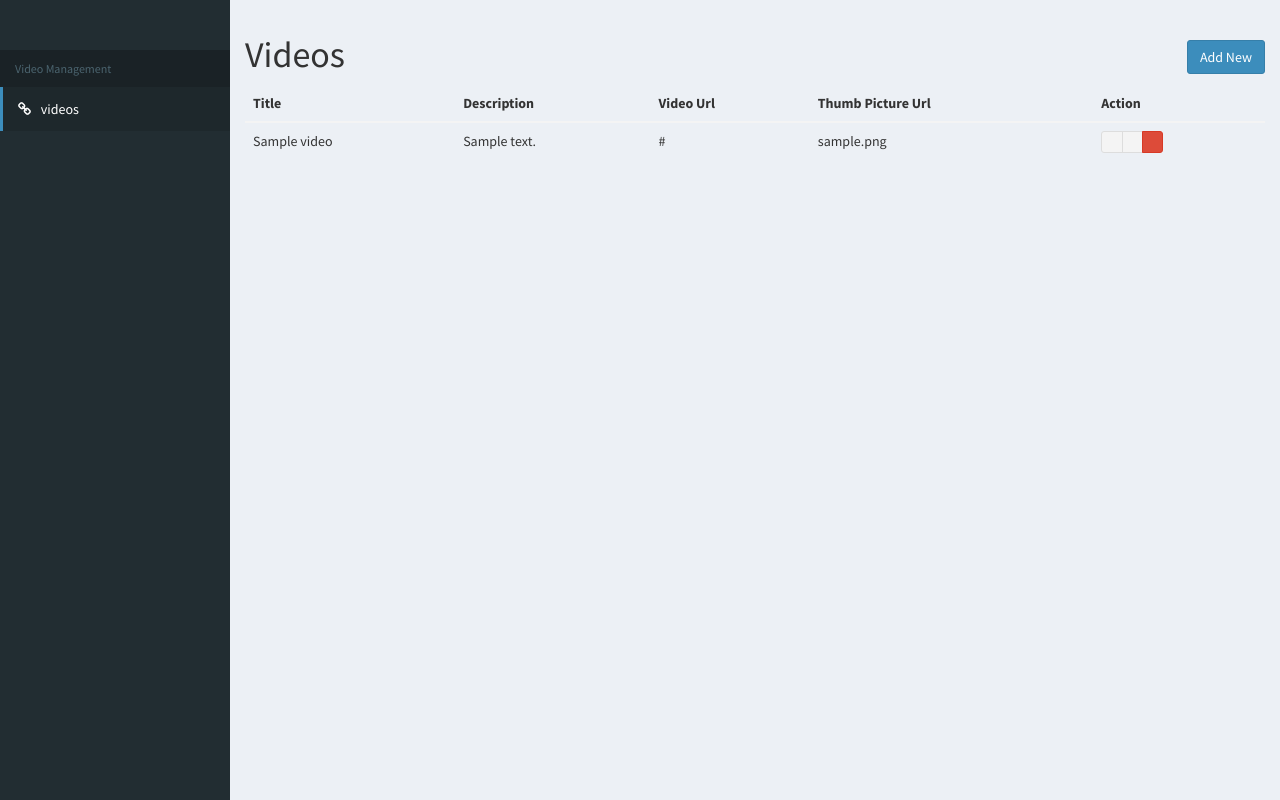
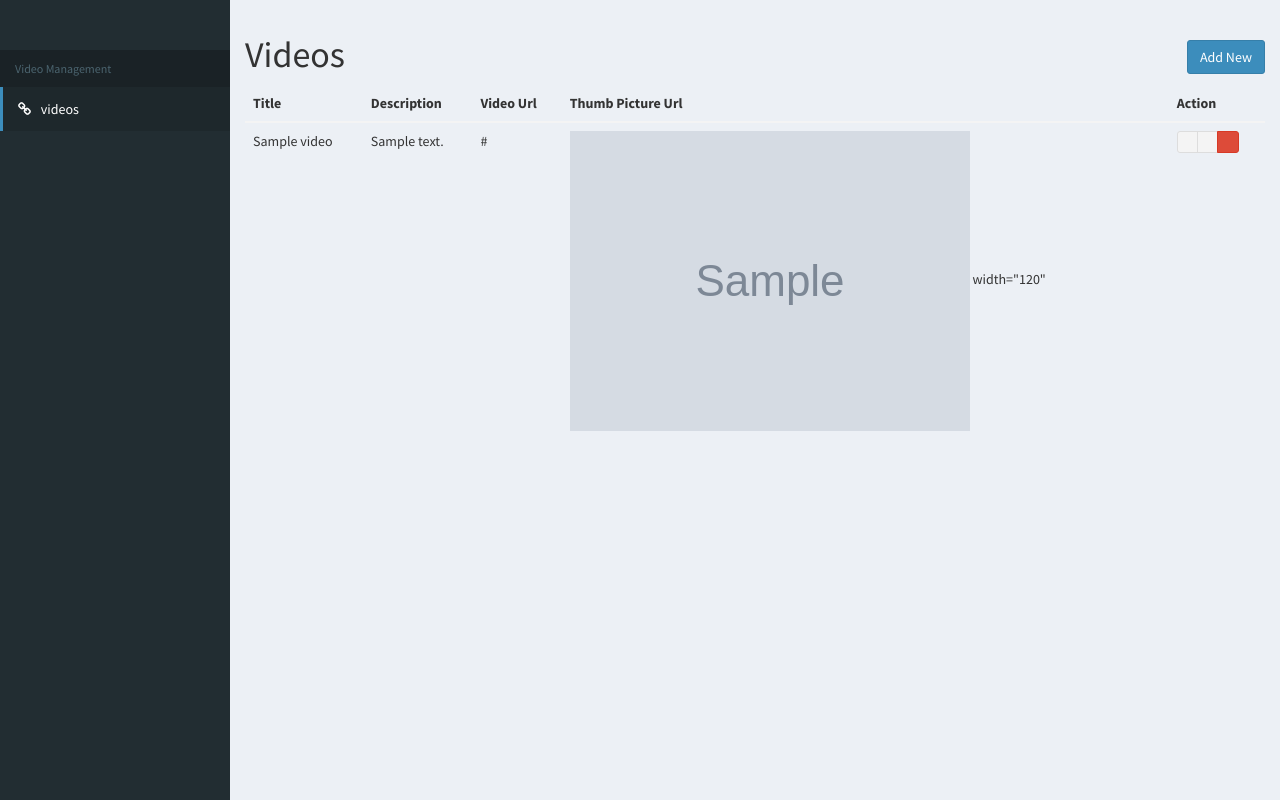
Before and after one commit to sunnycamel/nginx-vod-server, a Laravel app: page /videos in a window 1280 px wide. Run offline with Laravel 8, Linux system fonts and the light colour scheme; tables that the repository leaves empty hold one stand-in row (values such as "Sample post"); grey boxes marked "Sample" are stand-in pictures; settings files or empty folders that the repository lacks are supplied; some libraries are stand-ins or nearby versions; some web fonts are replaced.

Commit message:
add thumbnail display on video index page

```diff
--- a/script/html/resources/views/videos/table.blade.php
+++ b/script/html/resources/views/videos/table.blade.php
@@ -12,7 +12,7 @@
             <td>{!! $video->title !!}</td>
             <td>{!! $video->description !!}</td>
             <td>{!! $video->video_url !!}</td>
-            <td>{!! $video->thumb_picture_url !!}</td>
+            <td><img src="{!! $video->thumb_picture_url !!}">  width="120"</img></td>
             <td>
                 {!! Form::open(['route' => ['videos.destroy', $video->id], 'method' => 'delete']) !!}
                 <div class='btn-group'>
```
